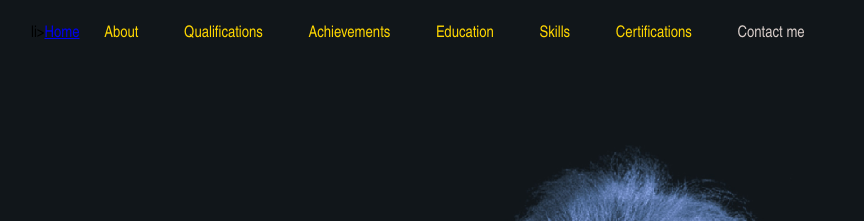
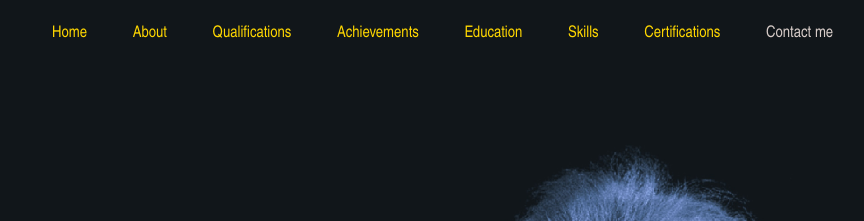
Before and after one commit to Syam-Roy-Kurian/Syam666.github.io, a plain HTML site: page index.HTML in a window 1280 px wide. Shown: the top 221 px of the page, without its empty margins (9-873 px from the left). Drawn offline with Linux system fonts and the light colour scheme.

Commit message:
Update index.HTML

```diff
--- a/index.HTML
+++ b/index.HTML
@@ -8,7 +8,7 @@
 	<header>
 		<div class="main">
 			<ul>
-				li><a href="index.HTML">Home</a></li>
+				 <li><a href="index.HTML">Home</a></li>
 				<li><a href="about.HTML">About</a></li>
 				<li><a href="qualification.HTML">Qualifications</a></li>
 				<li><a href="achievments.HTML">Achievements</a></li>
```
